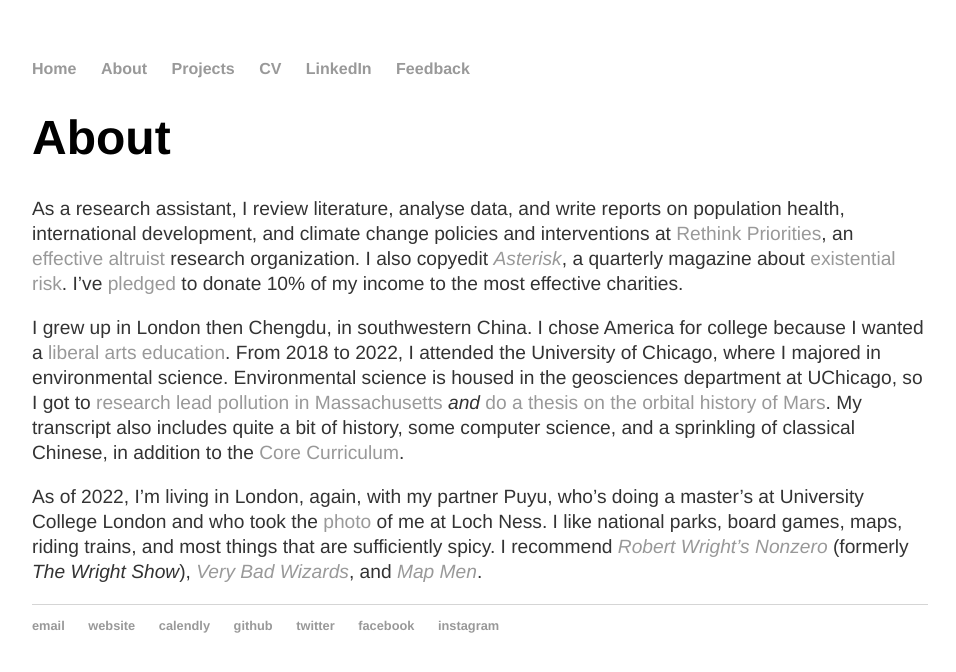
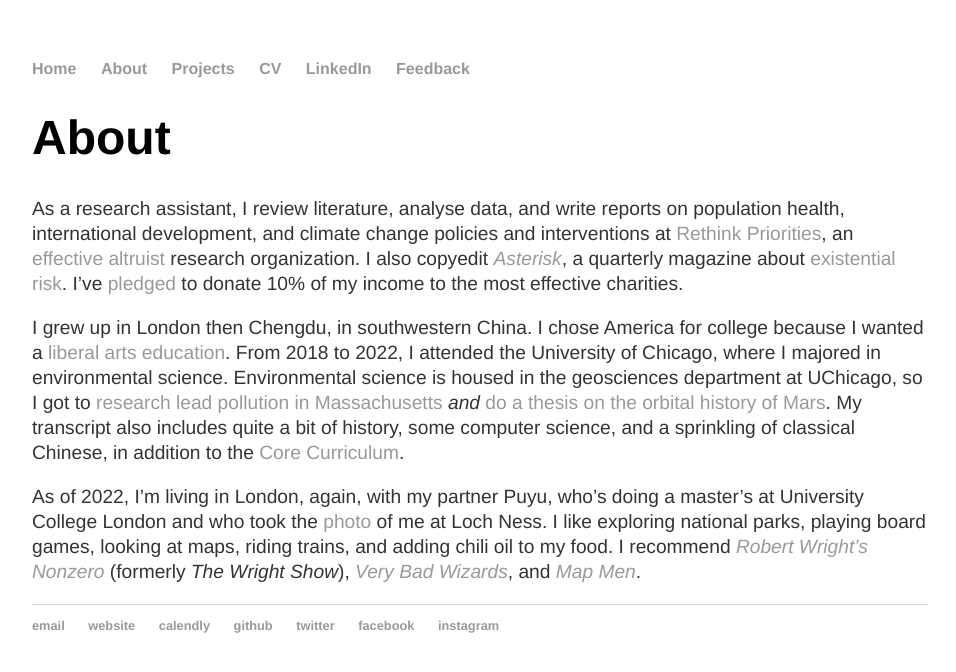
Before and after one commit to y-james-hu/y-james-hu.github.io, a Jekyll site: the page built from about/index.html, in a window 1280 px wide. Shown: the top 672 px of the page, without its empty margins (160-1116 px from the left). Built offline with Jekyll 4.4.1, drawn with Linux system fonts in a browser that asks for light colours.

Commit message:
Update index.html

```diff
--- a/about/index.html
+++ b/about/index.html
@@ -5,5 +5,5 @@
   <h1>{{ page.title }}</h1>
     <p>As a research assistant, I review literature, analyse data, and write reports on population health, international development, and climate change policies and interventions at <a href = "https://rethinkpriorities.org/">Rethink Priorities</a>, an <a href = "https://effectivealtruism.org">effective altruist</a> research organization. I also copyedit <a href = "http://asteriskmag.com/"><em>Asterisk</em></a>, a quarterly magazine about <a href = "https://theprecipice.com/">existential risk</a>. I’ve <a href="https://www.givingwhatwecan.org/pledge">pledged</a> to donate 10% of my income to the most effective charities.</p>
     <p>I grew up in London then Chengdu, in southwestern China. I chose America for college because I wanted a <a href = "https://en.wikipedia.org/wiki/Liberal_arts_education">liberal arts education</a>. From 2018 to 2022, I attended the University of Chicago, where I majored in environmental science. Environmental science is housed in the geosciences department at UChicago, so I got to <a href = "../projects/mbl_ses_report.pdf">research lead pollution in Massachusetts</a> <em>and</em> <a href = "../projects/uchicago_bs_thesis.pdf">do a thesis on the orbital history of Mars</a>. My transcript also includes quite a bit of history, some computer science, and a sprinkling of classical Chinese, in addition to the <a href = "https://college.uchicago.edu/academics/core-curriculum">Core Curriculum</a>.</p>
-    <p>As of 2022, I’m living in London, again, with my partner Puyu, who’s doing a master’s at University College London and who took the <a href = "../">photo</a> of me at Loch Ness. I like national parks, board games, maps, riding trains, and most things that are sufficiently spicy. I recommend <em><a href = "https://bloggingheads.tv/programs/wrightshow">Robert Wright’s Nonzero</a></em> (formerly <em>The Wright Show</em>), <em><a href = "https://www.verybadwizards.com/">Very Bad Wizards</a></em>, and <em><a href = "https://www.youtube.com/channel/UCbbQalJ4OaC0oQ0AqRaOJ9g">Map Men</a></em>.</p>
+    <p>As of 2022, I’m living in London, again, with my partner Puyu, who’s doing a master’s at University College London and who took the <a href = "../">photo</a> of me at Loch Ness. I like exploring national parks, playing board games, looking at maps, riding trains, and adding chili oil to my food. I recommend <em><a href = "https://bloggingheads.tv/programs/wrightshow">Robert Wright’s Nonzero</a></em> (formerly <em>The Wright Show</em>), <em><a href = "https://www.verybadwizards.com/">Very Bad Wizards</a></em>, and <em><a href = "https://www.youtube.com/channel/UCbbQalJ4OaC0oQ0AqRaOJ9g">Map Men</a></em>.</p>
     <p></p>
```
